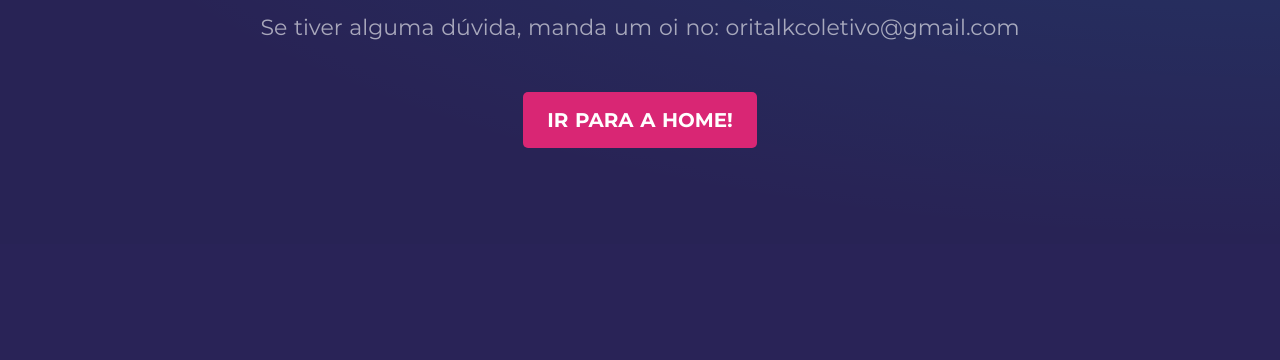
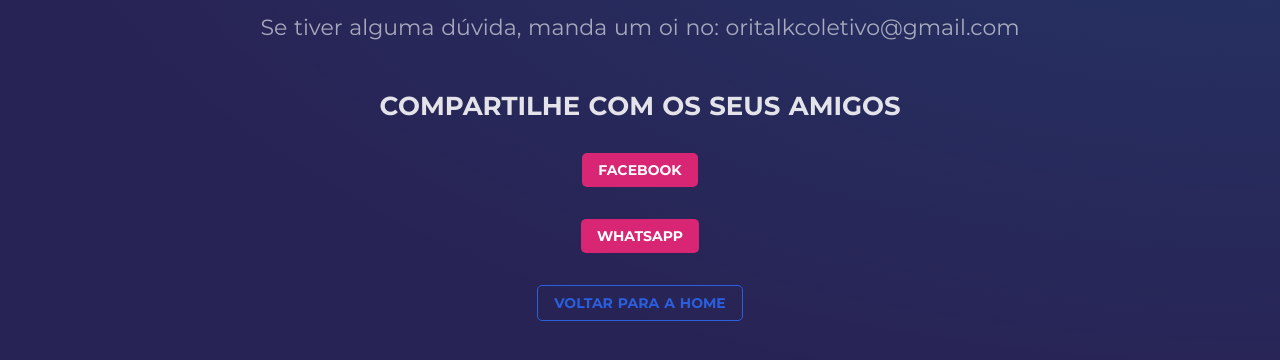
Before and after one commit to oricoletivo/oricoletivo, a website built with Parcel: page obrigado.html in a window 1280 px wide. Shown: the part 350-710 px from the top of the page. Built offline with nearby package versions, Linux system fonts and the light colour scheme.

Commit message:
add share button to the thank you page

```diff
--- a/obrigado.html
+++ b/obrigado.html
@@ -104,11 +104,13 @@
 
             <section class="social-channels">
 
-                <a href="https://www.facebook.com/oritalkcoletivo/">
+                <a href="https://www.facebook.com/oritalkcoletivo/" target="_blank"
+                rel="noopener noreferrer nofollow">
                     <img src="assets/images/icon-facebook.svg" alt="Facebook">
                 </a>
 
-                <a href="https://www.instagram.com/ori_talk/">
+                <a href="https://www.instagram.com/ori_talk/" target="_blank"
+                rel="noopener noreferrer nofollow">
                     <img src="assets/images/icon-instagram.svg" alt="Instagram">
                 </a>
 
@@ -122,8 +124,6 @@
         <!-- intro -->
         <section class="section thank-you-intro">
             <div class="wrapper wrapper--centered-content wrapper--padding-section wrapper--row-gap--large thank-you-intro__wrapper">
-
-                <!-- <img class="logo" src="./assets/images/logo.svg" alt=""> -->
 
                 <!-- intro header -->
                 <section class="wrapper wrapper--row-gap--normal thank-you-intro__header">
@@ -141,23 +141,46 @@
                 <!-- intro body -->
                 <section class="wrapper wrapper--row-gap--normal thank-you-intro__body">
 
-
+                    <h4 class="title title--level-4">
+                        Compartilhe com os seus amigos
+                    </h4>
 
                     <a
-                        href="https://oricoletivo.org"
-                        class="button button--cta button--secondary button--width--fit button--centered"
+                        href="https://www.facebook.com/sharer.php?u=https://bit.ly/3dZheIf"
+                        target="_blank"
+                        rel="noopener noreferrer nofollow"
+                        class="button button--secondary button--width--fit button--centered"
                     >
-                        Ir para a home!
+                        Facebook
                     </a>
+
+                    <a
+                        href="https://api.whatsapp.com/send?text=https%3A%2F%2Fbit.ly%2F2LHBLoJ"
+                        target="_blank"
+                        rel="noopener noreferrer nofollow"
+                        class="button button--secondary button--width--fit button--centered"
+                    >
+                        WhatsApp
+                    </a>
+
+                    <!-- https://twitter.com/share?text=Ap%C3%B3s%20ser%20aprovado%20no%20Senado,%20MEC%20anuncia%20adiamento%20do%20Enem%20antes%20da%20C%C3%A2mara%20votar&url=https://novonoticias.com/geral/apos-ser-aprovado-no-senado-mec-anuncia-adiamento-do-enem-antes-da-camara-votar/&via=novo_jornalismo -->
 
                     <!-- <a
                         href="https://api.whatsapp.com/send?text="
                         target="_blank"
                         rel="noopener noreferrer nofollow"
-                        class="a-button a-button--cta a-button--outlined"
+                        class="button button--secondary button--width--fit button--centered"
                     >
-                        Compartilhe no Whats!
+                        Linkedin
                     </a> -->
+
+                    <a
+                        href="https://oricoletivo.org"
+                        class="button button--width--fit button--centered button--outlined"
+                    >
+                        Voltar para a home
+                    </a>
+
 
                 </section>
 
```
Also changed, not shown: index.html (+29 -7 lines), assets/images/icon-whats.svg (added).
